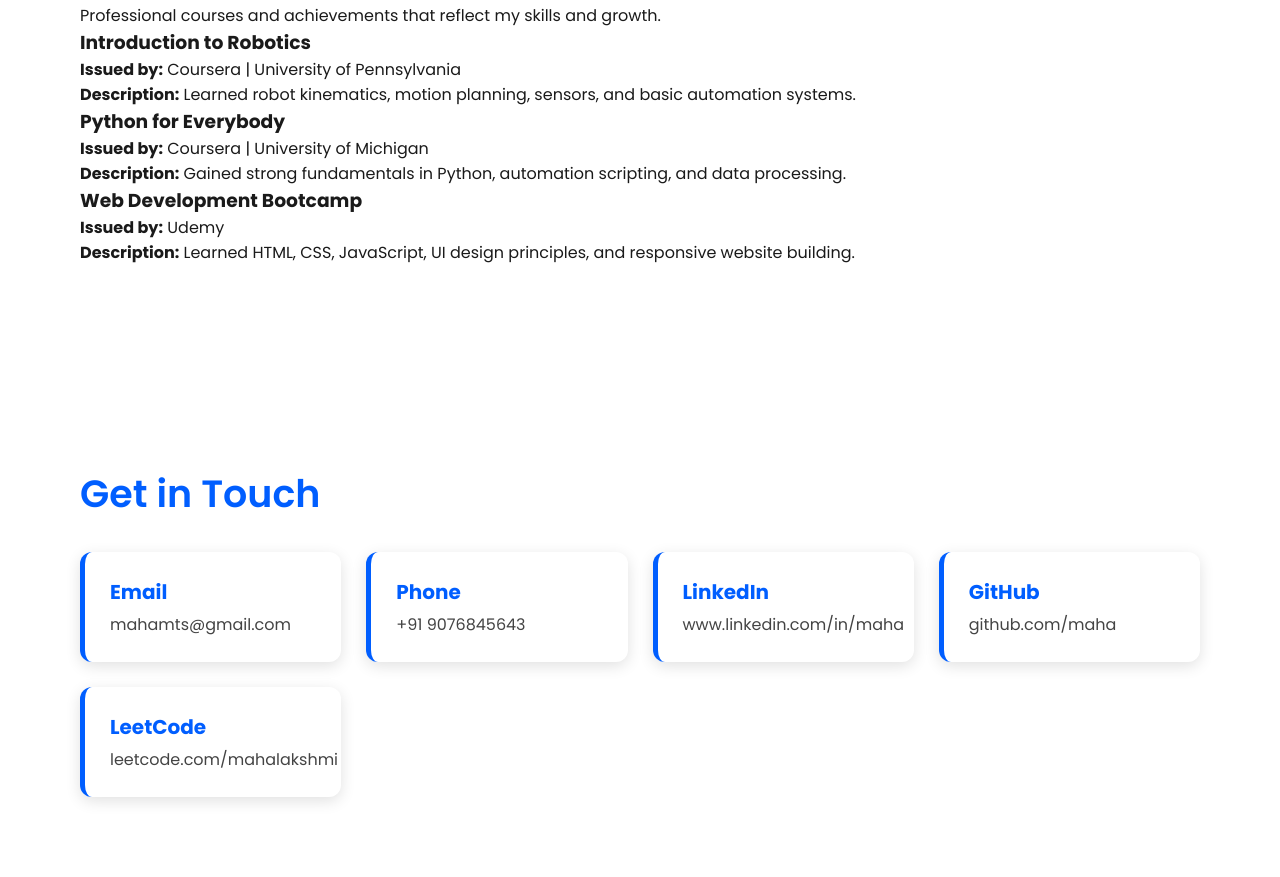
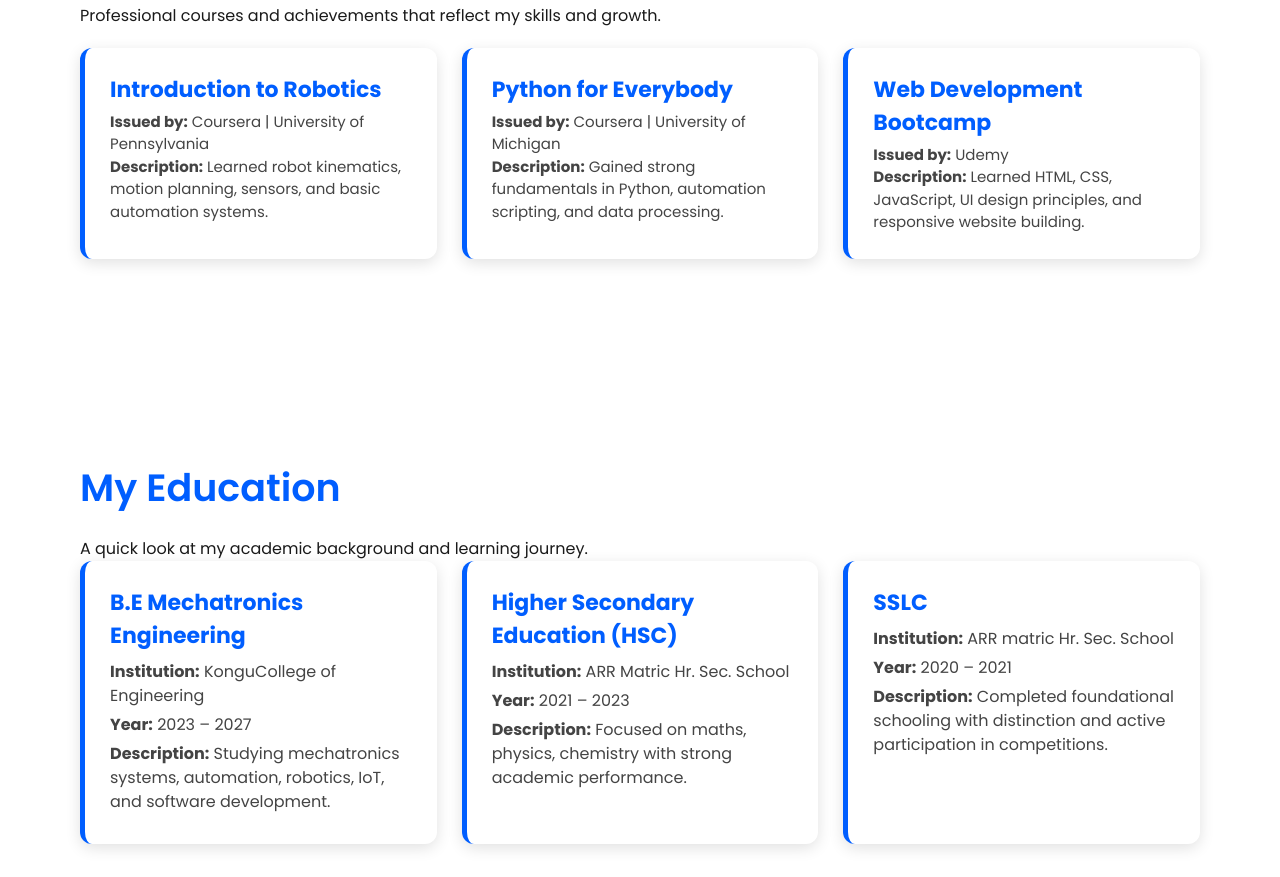
Before and after one commit to mahalakshmikathiravan/portfolio, a plain HTML site: page index.html in a window 1280 px wide. Shown: the part 2357-3234 px from the top of the page. Before the commit the page ends 3184 px from the top, so only its background shows below. Drawn offline with Linux system fonts and the light colour scheme.

Commit message:
Updated portfolio content

```diff
--- a/index.html
+++ b/index.html
@@ -10,9 +10,9 @@
     <header class="navbar">
         <div class="logo">MAHALAKSHMI KATHIRAVAN</div>
         <ul class="nav-links">
-            <li><a href="#home">Home</a></li>
-            <li><a href="#about">About</a></li>
-            <li><a href="#projects">Projects</a></li>
+            <li><a href="home.html">Home</a></li>
+            <li><a href="about.html">About</a></li>
+            <li><a href="projects.html">Projects</a></li>
             <li><a href="certifications.html">Certifications</a></li>
             <li><a href="education.html">Education</a></li>
             <li><a href="contact.html">Contact</a></li>
@@ -27,7 +27,7 @@
             <div>
                 <h1 class="fade-in">Hi, I'm Mahalakshmi</h1>
                 <p class="slide-up">Mechatronics Engineer | Hardware + Software | Innovator</p>
-                <a href="#projects" class="btn">View My Work</a>
+                <a href="projects.html" class="btn">View My Work</a>
             </div>
         </div>
         <div class="floating-shape shape1"></div>
@@ -91,7 +91,44 @@
 
         </div>
     </div>
+    <section id="certifications" class="certifications">
+        <div class="container">
+        <h2 class="title">My Education</h2>
+        <p class="subtitle">A quick look at my academic background and learning journey.</p>
 
+        <div class="edu-grid">
+
+            <!-- EDUCATION 1 -->
+            <div class="edu-card">
+                <i class="ri-graduation-cap-line edu-icon"></i>
+                <h3>B.E Mechatronics Engineering</h3>
+                <p><strong>Institution:</strong> KonguCollege of Engineering</p>
+                <p><strong>Year:</strong> 2023 – 2027</p>
+                <p><strong>Description:</strong> Studying mechatronics systems, automation, robotics, IoT, and software development.</p>
+            </div>
+
+            <!-- EDUCATION 2 -->
+            <div class="edu-card">
+                <i class="ri-school-line edu-icon"></i>
+                <h3>Higher Secondary Education (HSC)</h3>
+                <p><strong>Institution:</strong> ARR Matric Hr. Sec. School</p>
+                <p><strong>Year:</strong> 2021 – 2023</p>
+                <p><strong>Description:</strong> Focused on maths, physics, chemistry with strong academic performance.</p>
+            </div>
+
+            <!-- EDUCATION 3 -->
+            <div class="edu-card">
+                <i class="ri-book-line edu-icon"></i>
+                <h3>SSLC</h3>
+                <p><strong>Institution:</strong> ARR matric Hr. Sec. School</p>
+                <p><strong>Year:</strong> 2020 – 2021</p>
+                <p><strong>Description:</strong> Completed foundational schooling with distinction and active participation in competitions.</p>
+            </div>
+
+        </div>
+    </div>
+
+    </section>
     </section>
     <div class="container">
         <h2 class="title">Get in Touch</h2>
@@ -102,35 +139,28 @@
             <div class="contact-card">
                 <i class="ri-mail-line contact-icon"></i>
                 <h3>Email</h3>
-                <p><a href="mailto:mahamts@gmail.com">mahamts@gmail.com</a></p>
-            </div>
-
-            <!-- PHONE -->
-            <div class="contact-card">
-                <i class="ri-phone-line contact-icon"></i>
-                <h3>Phone</h3>
-                <p><a href="tel:+91XXXXXXXXXX">+91 9076845643</a></p>
+                <p><a href="mahalakshmikathiravann@gmail.com">Email</a></p>
             </div>
 
             <!-- LINKEDIN -->
             <div class="contact-card">
                 <i class="ri-linkedin-box-fill contact-icon"></i>
                 <h3>LinkedIn</h3>
-                <p><a target="_blank" href="#">www.linkedin.com/in/maha</a></p>
+                <p><a target="_blank" href="https://www.linkedin.com/in/mahalakshmi-kathiravan-772326355/">LinkedIn</a></p>
             </div>
 
             <!-- GITHUB -->
             <div class="contact-card">
                 <i class="ri-github-fill contact-icon"></i>
                 <h3>GitHub</h3>
-                <p><a target="_blank" href="#">github.com/maha</a></p>
+                <p><a target="_blank" href="https://github.com/mahalakshmikathiravan">GitHub</a></p>
             </div>
 
             <!-- LEETCODE -->
             <div class="contact-card">
                 <i class="ri-code-box-line contact-icon"></i>
                 <h3>LeetCode</h3>
-                <p><a target="_blank" href="#">leetcode.com/mahalakshmi</a></p>
+                <p><a target="_blank" href="https://leetcode.com/u/mahalakshmi_kathiravan/">leetcode</a></p>
             </div>
 
         </div>
--- a/style.css
+++ b/style.css
@@ -207,3 +207,94 @@
   .hero h1 { font-size: 42px; }
   .hero p { font-size: 18px; }
 }
+  .cert-grid{
+            display: grid;
+            grid-template-columns: repeat(auto-fit, minmax(280px, 1fr));
+            gap: 25px;
+            margin-top: 20px;
+        }
+
+        .cert-card{
+            background: #ffffff;
+            padding: 25px;
+            border-left: 5px solid #005eff;
+            border-radius: 12px;
+            box-shadow: 0 4px 15px rgba(0,0,0,0.12);
+            transition: 0.3s ease;
+            animation: fadeIn 1.2s ease forwards;
+            opacity: 0;
+        }
+
+        .cert-card:hover{
+            transform: translateY(-5px);
+            box-shadow: 0 6px 20px rgba(0,0,0,0.18);
+        }
+
+        .cert-icon{
+            font-size: 40px;
+            color: #005eff;
+            margin-bottom: 10px;
+        }
+
+        .cert-card h3{
+            font-size: 22px;
+            margin-bottom: 5px;
+            color: #005eff;
+        }
+
+        .cert-card p{
+            font-size: 15px;
+            color: #444;
+            line-height: 1.5;
+        }
+.edu-grid{
+            display: grid;
+            grid-template-columns: repeat(auto-fit, minmax(300px, 1fr));
+            gap: 25px;
+        }
+
+        .edu-card{
+            background: #ffffff;
+            padding: 25px;
+            border-left: 5px solid #005eff;
+            border-radius: 12px;
+            box-shadow: 0 4px 15px rgba(0,0,0,0.12);
+            transition: 0.3s ease;
+            animation: fadeIn 1.2s ease forwards;
+            opacity: 0;
+        }
+
+        .edu-card:hover{
+            transform: translateY(-5px);
+            box-shadow: 0 6px 20px rgba(0,0,0,0.18);
+        }
+
+        .edu-icon{
+            font-size: 40px;
+            color: #005eff;
+            margin-bottom: 10px;
+        }
+
+        .edu-card h3{
+            font-size: 22px;
+            color: #005eff;
+            margin-bottom: 8px;
+        }
+
+        .edu-card p{
+            font-size: 16px;
+            color: #444;
+            line-height: 1.5;
+            margin-bottom: 5px;
+        }
+
+        /* ANIMATIONS */
+        @keyframes fadeIn {
+            from { opacity: 0; }
+            to { opacity: 1; }
+        }
+
+        @keyframes fadeDown {
+            from { opacity: 0; transform: translateY(-40px); }
+            to { opacity: 1; transform: translateY(0); }
+        }
```
Also changed, not shown: contact.html (+0 -7 lines).
